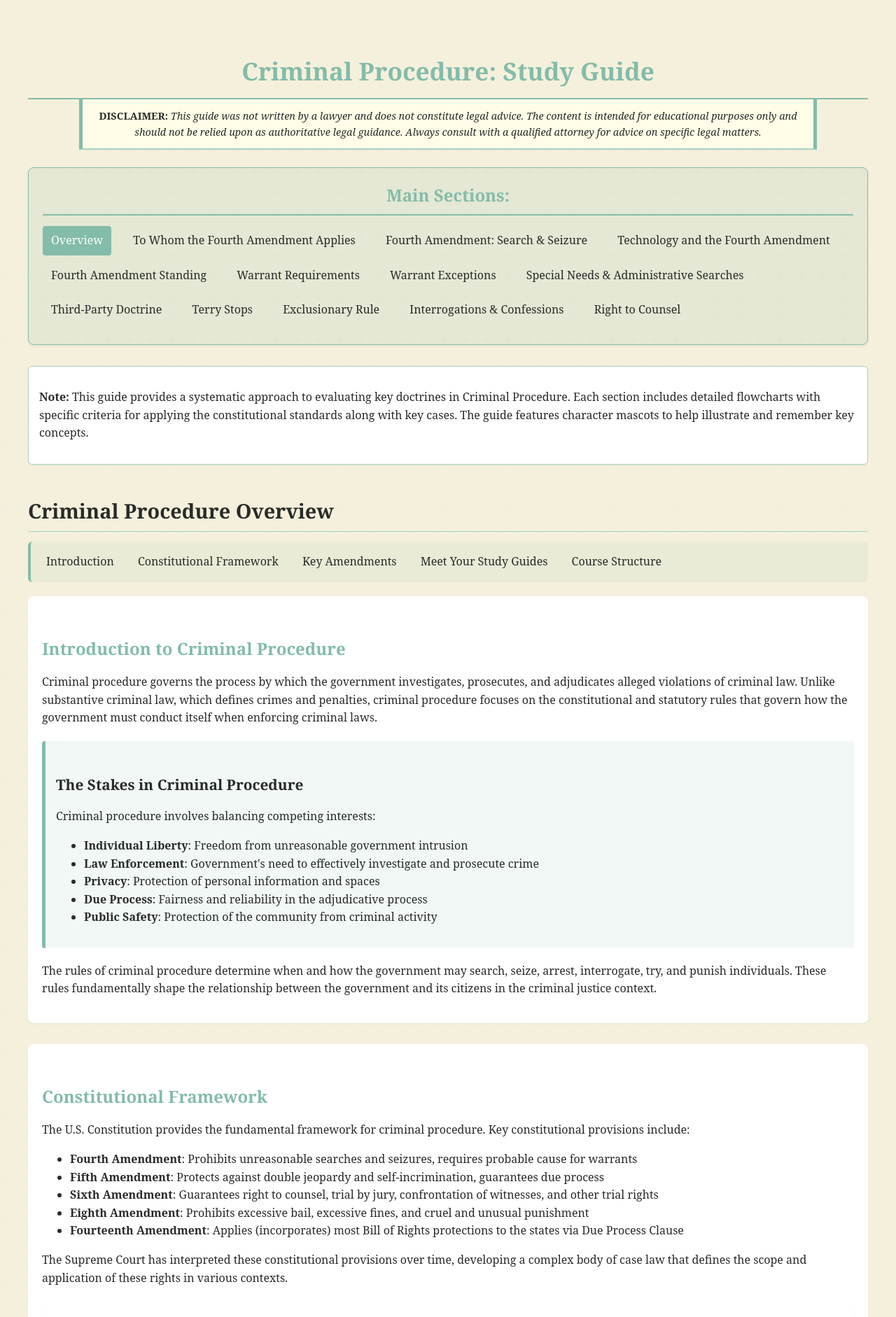
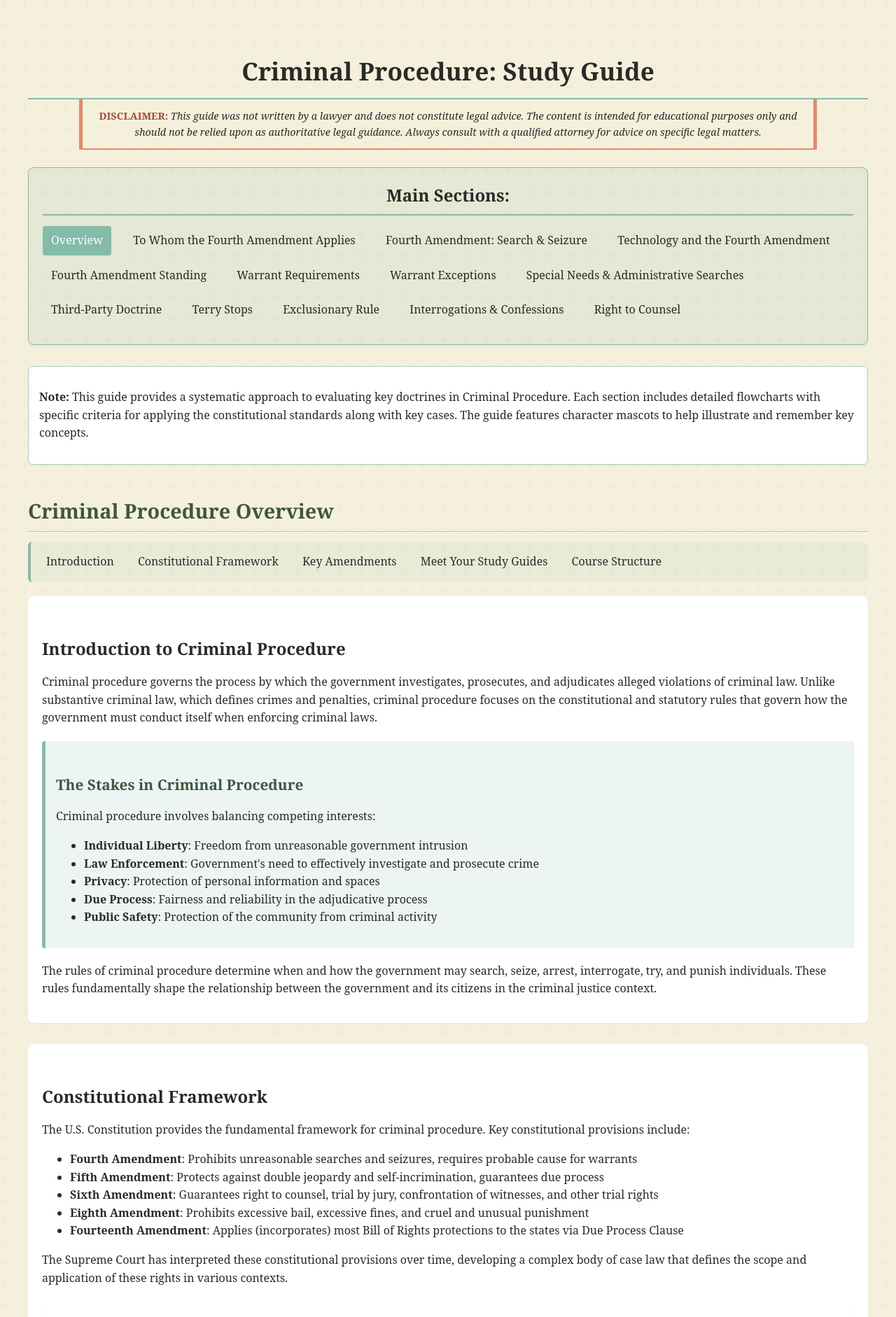
Before and after one commit to amycozy/CrimProGuide, a Jekyll site: the page CrimProGuide/index.html, which Jekyll copies as it is, in a window 1280 px wide. Shown: the top 1882 px of the page at 70% size. Built offline with Jekyll 4.4.1, drawn with Linux system fonts in a browser that asks for light colours; some of the changed text lies outside the part shown.

Commit message:
Update styles and colors in CSS and HTML for improved visual consistency and accessibility

```diff
--- a/CrimProGuide/css/footer.css
+++ b/CrimProGuide/css/footer.css
@@ -17,14 +17,14 @@
 }
 
 .site-footer a {
-    color: var(--teal);
+    color: var(--rust-red);
     text-decoration: none;
     transition: color 0.2s;
 }
 
 .site-footer a:hover {
     text-decoration: underline;
-    color: var(--light-forest-green);
+    color: var(--bright-orange);
 }
 
 .site-footer p {
--- a/CrimProGuide/css/styles.css
+++ b/CrimProGuide/css/styles.css
@@ -51,24 +51,24 @@ h1 {
     border-bottom: 2px solid var(--teal);
     padding-bottom: 0.3em;
     margin-bottom: 0;
-    color: var(--teal);
+    color: var(--dark-charcoal);
 }
 
 h2 {
     font-size: 1.8em;
     border-bottom: 1px solid var(--light-teal);
     padding-bottom: 0.2em;
-    color: var(--dark-charcoal);
+    color: var(--forest-green);
 }
 
 h3 {
     font-size: 1.5em;
-    color: var(--teal);
+    color: var(--dark-charcoal);
 }
 
 h4 {
     font-size: 1.3em;
-    color: var(--dark-charcoal);
+    color: var(--forest-green);
 }
 
 p {
@@ -76,13 +76,13 @@ p {
 }
 
 a {
-    color: var(--teal);
+    color: var(--rust-red);
     text-decoration: none;
 }
 
 a:hover {
     text-decoration: underline;
-    color: var(--light-forest-green);
+    color: var(--bright-orange);
 }
 
 /* Navigation styles */
@@ -98,7 +98,7 @@ a:hover {
 .main-navigation h3 {
     margin-top: 0;
     margin-bottom: 15px;
-    color: var(--teal);
+    color: var(--dark-charcoal);
     border-bottom: 2px solid var(--teal);
     padding-bottom: 8px;
     text-align: center;
@@ -157,7 +157,7 @@ a:hover {
 }
 
 .key-point {
-    background-color: rgba(131, 188, 169, 0.1);
+    background-color: rgba(131, 188, 169, 0.15);
     border-left: 5px solid var(--teal);
     padding: 15px;
     margin: 20px 0;
@@ -165,8 +165,8 @@ a:hover {
 }
 
 .example {
-    background-color: rgba(131, 188, 169, 0.2);
-    border-left: 5px solid var(--light-teal);
+    background-color: rgba(62, 86, 65, 0.1);
+    border-left: 5px solid var(--forest-green);
     padding: 15px;
     margin: 20px 0;
     border-radius: 4px;
@@ -196,15 +196,15 @@ a:hover {
 
 /* Universal Disclaimer */
 .universal-disclaimer {
-    background-color: #FFFDE7;
-    border-bottom: 2px solid var(--light-teal);
+    background-color: rgba(245, 240, 220, 0.8);
+    border-bottom: 2px solid var(--light-orange);
     padding: 12px;
     margin: 0 auto 25px auto;
     text-align: center;
     font-size: 0.9em;
     max-width: 85%;
-    border-left: 5px solid var(--teal);
-    border-right: 5px solid var(--teal);
+    border-left: 5px solid var(--light-orange);
+    border-right: 5px solid var(--light-orange);
 }
 
 .universal-disclaimer p {
@@ -214,9 +214,8 @@ a:hover {
 }
 
 .universal-disclaimer strong {
-    color: var(--dark-charcoal);
+    color: var(--rust-red);
     font-style: normal;
-    font-weight: bold;
 }
 
 /* Case box styling */
@@ -237,7 +236,7 @@ a:hover {
 
 .case-name {
     font-weight: bold;
-    color: var(--dark-charcoal);
+    color: var(--forest-green);
     font-size: 1.2em;
 }
 
@@ -260,7 +259,7 @@ a:hover {
 }
 
 .case-facts h4, .case-reasoning h4 {
-    color: var(--teal);
+    color: var(--dark-charcoal);
     margin-bottom: 8px;
 }
 
@@ -325,9 +324,9 @@ tr:nth-child(even) {
 }
 
 .guides-section h3 {
-    color: var(--teal);
+    color: var(--dark-charcoal);
     text-align: center;
-    border-bottom: 2px solid var(--light-teal);
+    border-bottom: 2px solid var(--teal);
     padding-bottom: 10px;
     margin-bottom: 20px;
 }
@@ -368,7 +367,7 @@ tr:nth-child(even) {
 }
 
 .guide-card h4 {
-    color: var(--dark-charcoal);
+    color: var(--forest-green);
     margin: 10px 0;
 }
 
@@ -410,7 +409,7 @@ tr:nth-child(even) {
 }
 
 .control-button:hover {
-    background-color: var(--light-teal);
+    background-color: var(--light-forest-green);
 }
 
 .print-instructions {
@@ -438,7 +437,7 @@ tr:nth-child(even) {
 }
 
 .back-to-top a:hover {
-    background-color: var(--light-teal);
+    background-color: var(--light-forest-green);
 }
 
 /* Responsive adjustments */
--- a/CrimProGuide/index.html
+++ b/CrimProGuide/index.html
@@ -81,7 +81,7 @@
                     primaryColor: '#83BCA9',
                     primaryTextColor: '#fff',
                     primaryBorderColor: '#83BCA9',
-                    lineColor: '#A3D2C3',
+                    lineColor: '#5A7A5F',
                     secondaryColor: '#A3D2C3',
                     tertiaryColor: '#F5F0DC'
                 }
--- a/CrimProGuide/sections/overview.html
+++ b/CrimProGuide/sections/overview.html
@@ -71,7 +71,7 @@
         Key Rights: Protection against double jeopardy,
         proportional punishment, due process in appeals"]
 
-        classDef phase fill:#e3f2fd,stroke:#1976d2,stroke-width:2px
+        classDef phase fill:rgba(131, 188, 169, 0.2),stroke:#83BCA9,stroke-width:2px
 
         class start,investigate,arrest,pretrial,trial,appeal phase
     </div>
```
Also changed, not shown: CrimProGuide/sections/terry-stops.html (+15 -15 lines).
